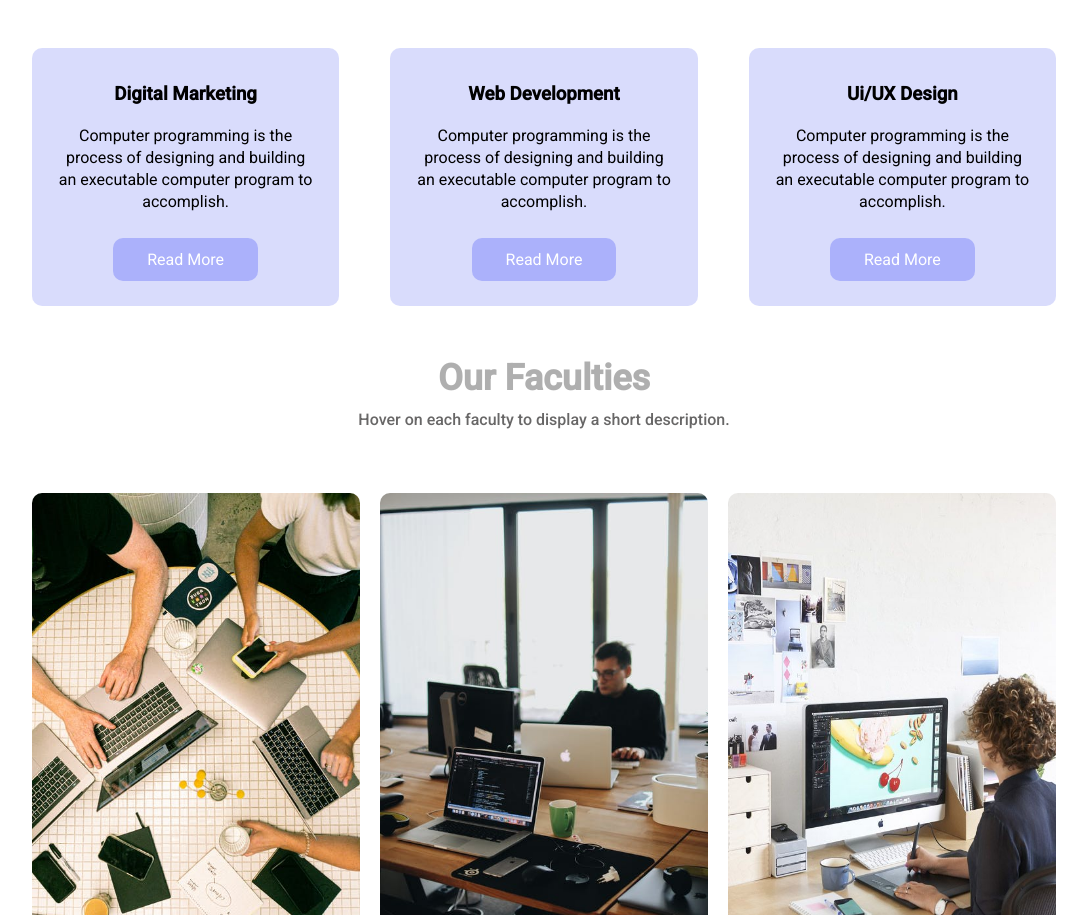
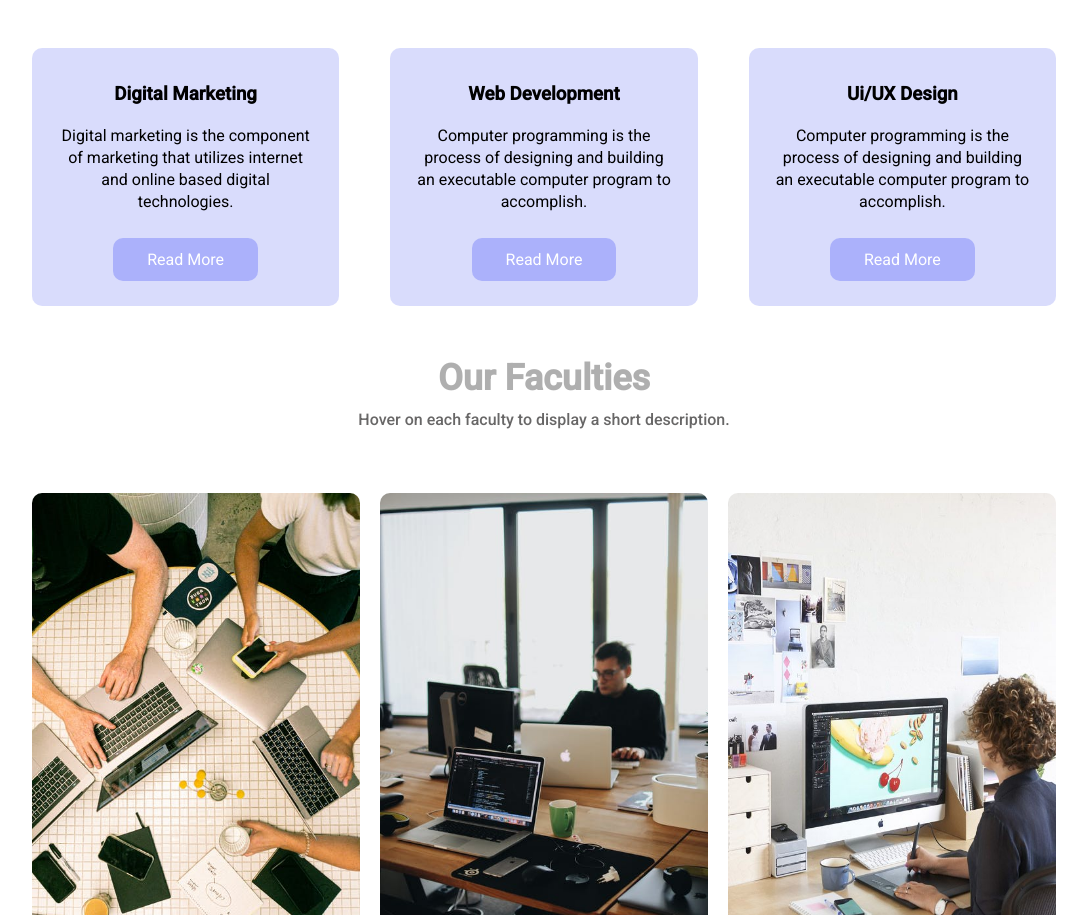
Before and after one commit to Amospelumi/AmosComputerWorld, a plain HTML site: page index.html in a window 1280 px wide. Shown: the part 945-1860 px from the top of the page, without its empty margins (96-1183 px from the left). Drawn offline with Linux system fonts and the light colour scheme.

Commit message:
last update

```diff
--- a/index.html
+++ b/index.html
@@ -44,8 +44,8 @@
             <div class="coursecol">
                 <h3>Digital Marketing</h3>
                 <p>
-                    Computer programming is the process of designing
-                    and building an executable computer program to accomplish.
+                    Digital marketing is the component of marketing that utilizes
+                    internet and online based digital technologies.
                 </p>
                 <a href="service.html"class="hero-btn">Read More</a>
             </div>
--- a/style.css
+++ b/style.css
@@ -227,6 +227,7 @@ h3{
     color: white;
     margin-bottom: 40px;
     padding: 0;
+
 }
 .footer{
     width: 100%;
@@ -263,3 +264,8 @@ h3{
     background-image: linear-gradient(rgba(9, 8, 97, 0.631), rgb(124, 9, 9));
     transition: 0.5s;
 }
+@media(max-width:700px){
+    .top-btn{
+        left:50%;
+    }
+}
```
